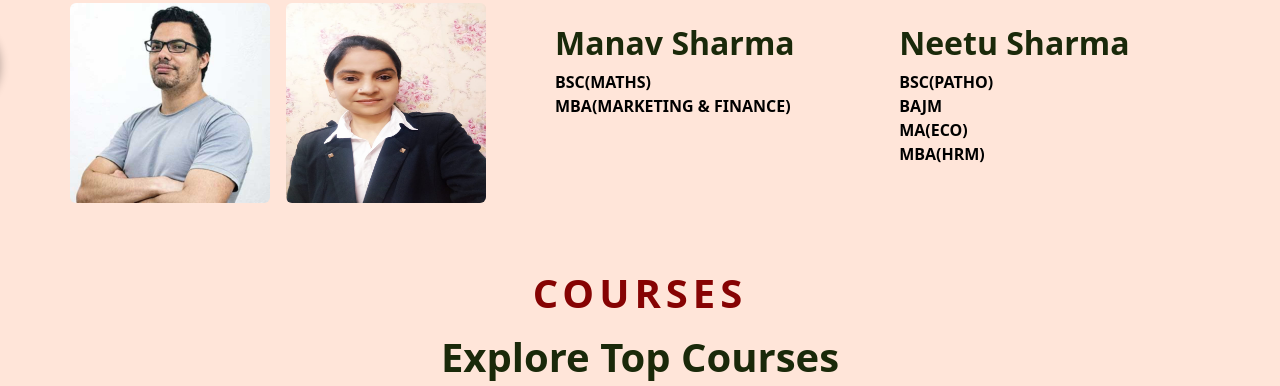
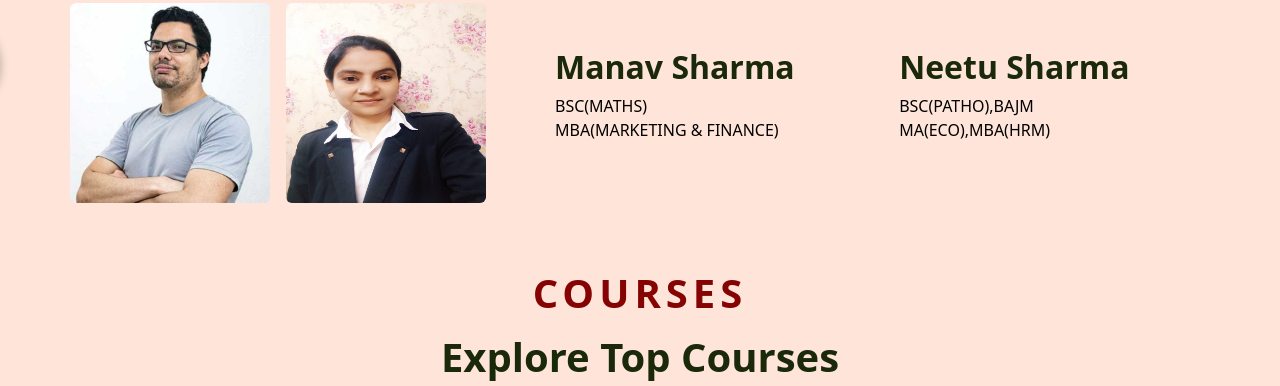
Before and after one commit to anshika-byte/abc, a website with bundled scripts: page index.html in a window 1280 px wide. Shown: the part 689-1075 px from the top of the page. Built offline with nearby package versions, Linux system fonts and the light colour scheme.

Commit message:
Update index.html

```diff
--- a/index.html
+++ b/index.html
@@ -398,12 +398,12 @@ img {
                         <!-- Manav Sharma Section -->
                         <div class="flex-fill mr-4">
                             <h2 style="color:rgb(26, 41, 10) ;">Manav Sharma</h2>
-                            <p style="color: black;font-weight: bolder;">BSC(MATHS) <br> MBA(MARKETING & FINANCE) </p>
+                            <p style="color: black;">BSC(MATHS) <br> MBA(MARKETING & FINANCE) </p>
                         </div>
                         <!-- Neetu Sharma Section -->
                         <div class="flex-fill">
                             <h2 style="color:rgb(26, 41, 10) ;" >Neetu Sharma</h2>
-                            <p style="color: black; font-weight: bolder;">BSC(PATHO) <br>   BAJM  <br>   MA(ECO)  <br>  MBA(HRM)</p>
+                            <p style="color: black; ">BSC(PATHO),BAJM  <br>   MA(ECO),MBA(HRM)</p>
                         </div>
                     </div>
 
```
